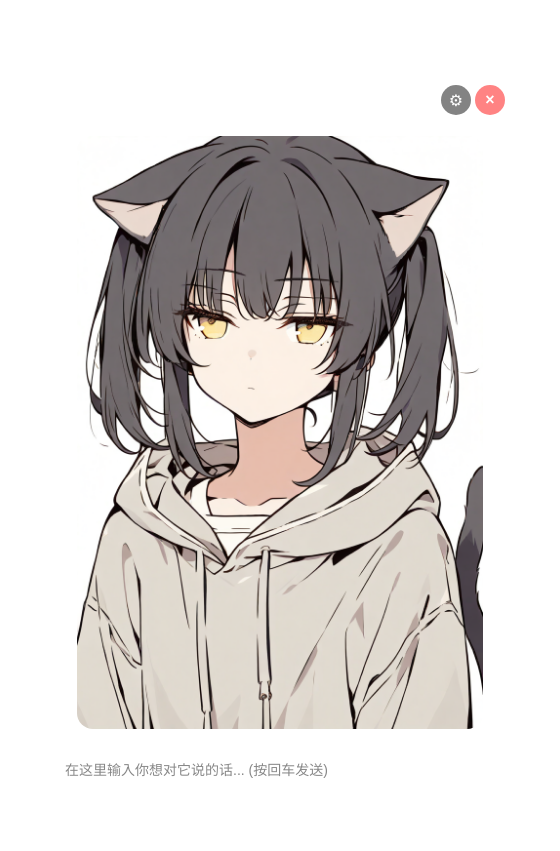
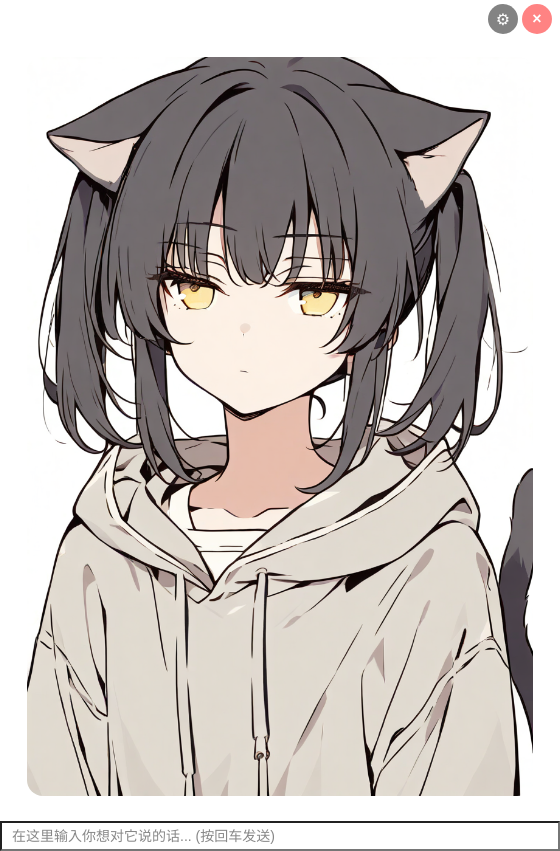
Before and after one commit to nanayadove/nanayapet, an Electron app: page src/index.html in a window 560 px wide. Before the commit the page ends 800 px from the top, so only its background shows below. Drawn offline with Linux system fonts and the light colour scheme; no server answers.

Commit message:
UX: content fills window edge-to-edge so resize handle aligns with visible boundary
- All elements 100% width instead of 90% with max-width
- Top bar gets padding for button spacing
- Input border-radius removed for flush edge fit

```diff
--- a/src/style.css
+++ b/src/style.css
@@ -47,11 +47,11 @@ body {
 
 /* ===== 顶部按钮栏 ===== */
 #top-bar {
-  width: 90%;
-  max-width: 450px;
-  display: flex;    /* 横向排列 */
-  gap: 4px;         /* 子元素间距 */
-  margin-bottom: 5px;
+  width: 100%;
+  display: flex;
+  gap: 4px;
+  padding: 4px 8px;
+  box-sizing: border-box;
 }
 
 #top-bar span {
@@ -86,8 +86,7 @@ body {
 
 /* ===== 聊天气泡 ===== */
 #bubble {
-  width: 90%;
-  max-width: 450px;
+  width: 100%;
   background: rgba(255, 255, 255, 0.85);  /* 半透明白色 */
   border-radius: 10px;
   padding: 10px;
@@ -110,8 +109,7 @@ body {
 
 /* ===== 角色立绘区域 ===== */
 #image-area {
-  width: 90%;
-  max-width: 450px;
+  width: 100%;
   flex: 1;                 /* 立绘区占满剩余垂直空间 */
   display: flex;
   justify-content: center;  /* 水平居中 */
@@ -130,12 +128,9 @@ body {
 
 /* ===== 输入框 ===== */
 #input-field {
-  width: 90%;
-  max-width: 450px;
+  width: 100%;
   height: 40px;
-  background: rgba(255, 255, 255, 0.9);  /* 半透明白色 */
-  border: none;
-  border-radius: 5px;
+  border-radius: 0;
   padding: 5px 10px;
   color: black;
   font-size: 14px;
```
